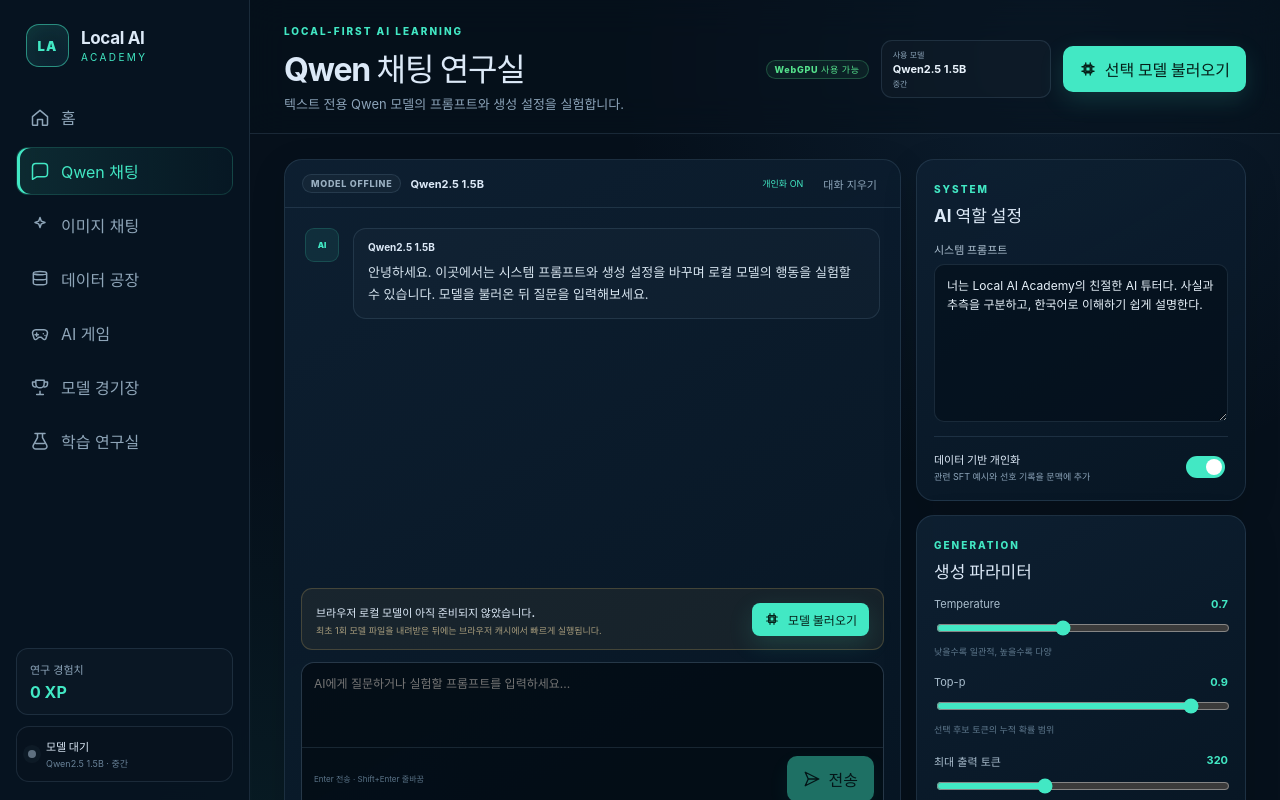
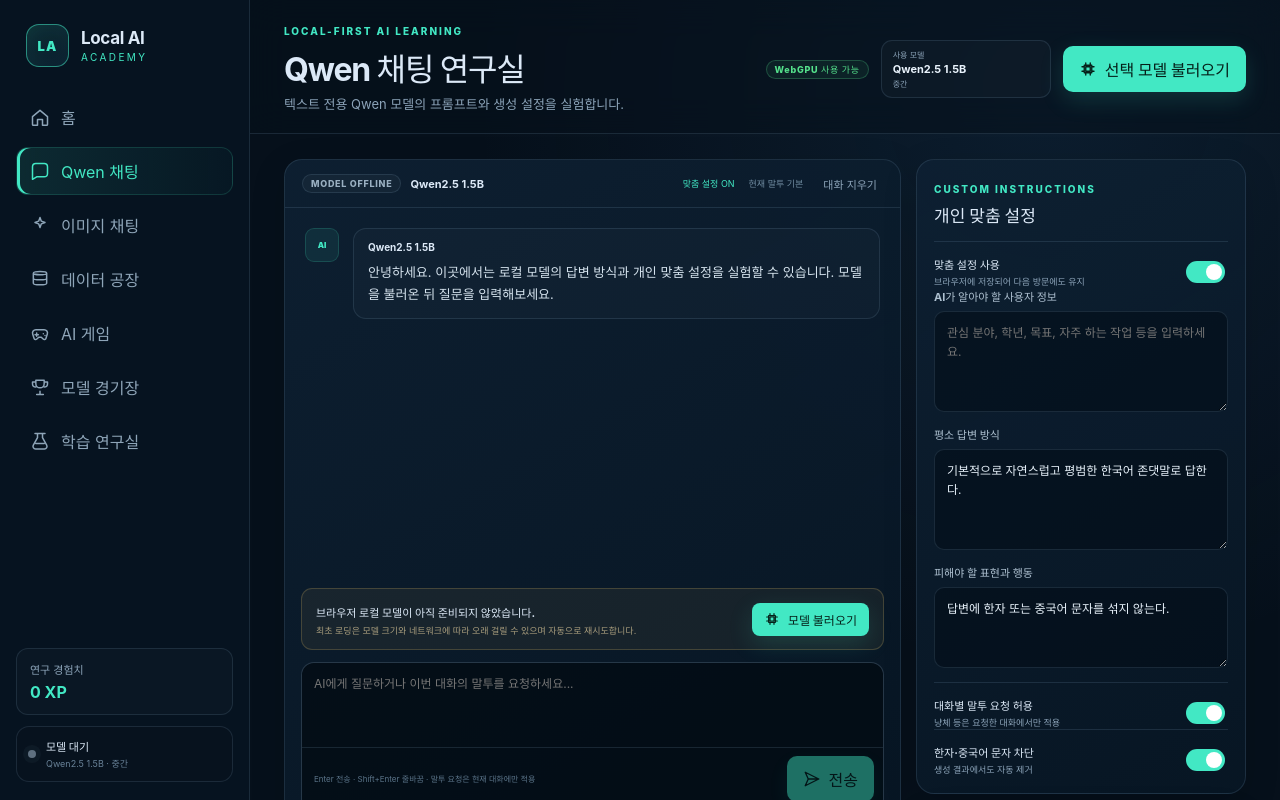
Before and after one commit to steo410/ai_aca, a React (Vite) app: page / in a window 1280 px wide. Both pictures are taken after a click on the button "Qwen 채팅". Shown: the top 800 px of the page. Built offline with nearby package versions, Linux system fonts and the light colour scheme; what @mlc-ai/web-llm would draw is missing.

Commit message:
Add custom instructions, style overrides, hanja filtering and auto scroll

```diff
--- a/src/components/ChatLab.jsx
+++ b/src/components/ChatLab.jsx
@@ -1,10 +1,61 @@
-import React, { useMemo, useRef, useState } from "react";
-import { Badge, Button, Card, Empty, Icon, Modal } from "./UI";
+import React, { useEffect, useMemo, useRef, useState } from "react";
+import { Badge, Button, Card, Icon, Modal } from "./UI";
 import { buildPersonalizedSystem } from "../lib/personalization";
 import { interruptGeneration, streamChat } from "../lib/localModel";
 
 function uid(prefix) {
   return `${prefix}-${Date.now()}-${Math.random().toString(36).slice(2, 8)}`;
+}
+
+function removeCjkIdeographs(text) {
+  return String(text ?? "")
+    .replace(/[\u3400-\u4DBF\u4E00-\u9FFF\uF900-\uFAFF]/g, "")
+    .replace(/[ \t]{2,}/g, " ")
+    .replace(/ *\n */g, "\n")
+    .trimStart();
+}
+
+function detectStyleRequest(text, currentStyle) {
+  const value = String(text ?? "").replace(/\s+/g, " ").trim();
+  if (!value) return currentStyle;
+
+  const requestsNormal = /(평범한|일반적인|보통|기본)\s*(말투|말투로|답변)|냥체\s*(그만|중지|해제)|원래\s*말투/.test(value);
+  if (requestsNormal) return "normal";
+
+  const requestsNyang = /(냥체|고양이\s*말투).*(써|사용|말해|답해|해줘)|앞으로.*냥/.test(value);
+  if (requestsNyang) return "nyang";
+
+  return currentStyle;
+}
+
+function styleInstruction(style) {
+  if (style === "nyang") {
+    return [
+      "현재 대화에서 사용자가 요청한 임시 말투는 냥체다.",
+      "문장 끝을 자연스럽게 '냥', '다냥', '해보자냥'처럼 바꾸되 모든 문장에 억지로 붙이지 않는다.",
+      "정보의 정확성과 읽기 쉬운 문장 구조를 유지한다.",
+      "사용자가 일반 말투나 평범한 말투로 돌아가라고 하면 즉시 냥체를 중단한다.",
+    ].join("\n");
+  }
+  return "현재 대화의 임시 말투는 기본 상태다. 자연스럽고 평범한 한국어 존댓말로 답한다.";
+}
+
+function buildCustomInstructionBlock(custom, conversationStyle) {
+  if (!custom?.enabled) return styleInstruction(conversationStyle);
+  const lines = [
+    "[사용자 맞춤 설정]",
+    custom.aboutUser ? `사용자 정보: ${custom.aboutUser}` : "사용자 정보: 별도 입력 없음",
+    custom.responsePreferences
+      ? `평소 응답 선호: ${custom.responsePreferences}`
+      : "평소 응답 선호: 자연스럽고 평범한 한국어 존댓말",
+    custom.avoid ? `피해야 할 표현: ${custom.avoid}` : "피해야 할 표현: 없음",
+    "한자 및 중국어 문자를 답변에 섞지 않는다. 필요한 용어는 한글 또는 영어로 쓴다.",
+    custom.allowConversationStyleOverrides
+      ? "대화 중 사용자가 요청한 말투와 형식은 맞춤 설정보다 우선하며, 사용자가 취소하면 기본 말투로 돌아간다."
+      : "대화 중 임시 말투 요청보다 저장된 응답 선호를 우선한다.",
+    styleInstruction(conversationStyle),
+  ];
+  return lines.join("\n");
 }
 
 export default function ChatLab({ state, setState, modelState, modelMeta, onLoadModel }) {
@@ -13,7 +64,7 @@
       id: "welcome",
       role: "assistant",
       content:
-        "안녕하세요. 이곳에서는 시스템 프롬프트와 생성 설정을 바꾸며 로컬 모델의 행동을 실험할 수 있습니다. 모델을 불러온 뒤 질문을 입력해보세요.",
+        "안녕하세요. 이곳에서는 로컬 모델의 답변 방식과 개인 맞춤 설정을 실험할 수 있습니다. 모델을 불러온 뒤 질문을 입력해보세요.",
       meta: null,
     },
   ]);
@@ -21,19 +72,36 @@
   const [generating, setGenerating] = useState(false);
   const [error, setError] = useState("");
   const [correction, setCorrection] = useState(null);
+  const [conversationStyle, setConversationStyle] = useState("normal");
   const textareaRef = useRef(null);
+  const messageEndRef = useRef(null);
 
   const settings = state.settings;
-  const personalizedPreview = useMemo(
-    () =>
-      buildPersonalizedSystem(
-        settings.systemPrompt,
-        input || "일반 질문",
-        state.sftExamples,
-        state.preferences,
-      ),
-    [settings.systemPrompt, input, state.sftExamples, state.preferences],
-  );
+  const customInstructions = settings.customInstructions ?? {};
+  const personalizedPreview = useMemo(() => {
+    const detectedStyle = detectStyleRequest(input, conversationStyle);
+    const base = settings.personalization
+      ? buildPersonalizedSystem(
+          settings.systemPrompt,
+          input || "일반 질문",
+          state.sftExamples,
+          state.preferences,
+        )
+      : settings.systemPrompt;
+    return `${base}\n\n${buildCustomInstructionBlock(customInstructions, detectedStyle)}`;
+  }, [
+    settings.systemPrompt,
+    settings.personalization,
+    customInstructions,
+    input,
+    conversationStyle,
+    state.sftExamples,
+    state.preferences,
+  ]);
+
+  useEffect(() => {
+    messageEndRef.current?.scrollIntoView({ behavior: generating ? "auto" : "smooth", block: "end" });
+  }, [messages, generating]);
 
   function updateSettings(patch) {
     setState((previous) => ({
@@ -42,21 +110,39 @@
     }));
   }
 
+  function updateCustomInstructions(patch) {
+    setState((previous) => ({
+      ...previous,
+      settings: {
+        ...previous.settings,
+        customInstructions: {
+          ...previous.settings.customInstructions,
+          ...patch,
+        },
+      },
+    }));
+  }
+
   async function sendMessage(event) {
     event?.preventDefault();
     const prompt = input.trim();
     if (!prompt || generating) return;
     if (modelState.status !== "ready") {
-      setError("먼저 상단의 ‘로컬 모델 불러오기’를 눌러주세요.");
+      setError("먼저 상단의 로컬 모델 불러오기를 눌러주세요.");
       return;
     }
 
+    const nextStyle = customInstructions.allowConversationStyleOverrides === false
+      ? "normal"
+      : detectStyleRequest(prompt, conversationStyle);
+    setConversationStyle(nextStyle);
     setError("");
     setInput("");
+
     const userMessage = { id: uid("user"), role: "user", content: prompt };
     const assistantId = uid("assistant");
     const visibleHistory = messages.filter((item) => item.id !== "welcome");
-    const systemContent = settings.personalization
+    const baseSystem = settings.personalization
       ? buildPersonalizedSystem(
           settings.systemPrompt,
           prompt,
@@ -64,10 +150,11 @@
           state.preferences,
         )
       : settings.systemPrompt;
+    const systemContent = `${baseSystem}\n\n${buildCustomInstructionBlock(customInstructions, nextStyle)}`;
 
     const apiMessages = [
       { role: "system", content: systemContent },
-      ...visibleHistory.slice(-8).map(({ role, content }) => ({ role, content })),
+      ...visibleHistory.slice(-12).map(({ role, content }) => ({ role, content })),
       { role: "user", content: prompt },
     ];
 
@@ -85,24 +172,31 @@
         topP: settings.topP,
         maxTokens: settings.maxTokens,
         onToken: (fullText) => {
+          const displayed = customInstructions.blockCjkIdeographs === false
+            ? fullText
+            : removeCjkIdeographs(fullText);
           setMessages((previous) =>
             previous.map((item) =>
-              item.id === assistantId ? { ...item, content: fullText } : item,
+              item.id === assistantId ? { ...item, content: displayed } : item,
             ),
           );
         },
       });
+      const finalText = customInstructions.blockCjkIdeographs === false
+        ? result.text
+        : removeCjkIdeographs(result.text);
       setMessages((previous) =>
         previous.map((item) =>
           item.id === assistantId
             ? {
                 ...item,
-                content: result.text,
+                content: finalText,
                 meta: {
                   seconds: result.elapsedSeconds,
                   tokens: result.completionTokens,
                   speed: result.tokensPerSecond,
                   personalized: settings.personalization,
+                  style: nextStyle,
                 },
               }
             : item,
@@ -124,6 +218,17 @@
   async function stop() {
     await interruptGeneration();
     setGenerating(false);
+  }
+
+  function clearConversation() {
+    setConversationStyle("normal");
+    setMessages([
+      {
+        id: "welcome",
+        role: "assistant",
+        content: "대화가 초기화되었습니다. 임시 말투도 기본 상태로 돌아갔습니다.",
+      },
+    ]);
   }
 
   function saveAsSft(messageId) {
@@ -184,23 +289,13 @@
               <strong>{modelMeta.displayName}</strong>
             </div>
             <div className="toolbar-actions">
-              <span className={`personalization-label ${settings.personalization ? "on" : ""}`}>
-                개인화 {settings.personalization ? "ON" : "OFF"}
+              <span className={`personalization-label ${customInstructions.enabled ? "on" : ""}`}>
+                맞춤 설정 {customInstructions.enabled ? "ON" : "OFF"}
               </span>
-              <button
-                className="text-button"
-                onClick={() =>
-                  setMessages([
-                    {
-                      id: "welcome",
-                      role: "assistant",
-                      content: "대화가 초기화되었습니다. 새로운 실험을 시작해보세요.",
-                    },
-                  ])
-                }
-              >
-                대화 지우기
-              </button>
+              <span className={`personalization-label ${conversationStyle === "nyang" ? "on" : ""}`}>
+                현재 말투 {conversationStyle === "nyang" ? "냥체" : "기본"}
+              </span>
+              <button className="text-button" onClick={clearConversation}>대화 지우기</button>
             </div>
           </div>
 
@@ -215,6 +310,7 @@
               />
             ))}
             {generating ? <div className="typing-indicator"><i /><i /><i /></div> : null}
+            <div ref={messageEndRef} aria-hidden="true" />
           </div>
 
           {error ? <div className="inline-error">{error}</div> : null}
@@ -222,7 +318,7 @@
             <div className="offline-callout">
               <div>
                 <strong>브라우저 로컬 모델이 아직 준비되지 않았습니다.</strong>
-                <p>최초 1회 모델 파일을 내려받은 뒤에는 브라우저 캐시에서 빠르게 실행됩니다.</p>
+                <p>최초 로딩은 모델 크기와 네트워크에 따라 오래 걸릴 수 있으며 자동으로 재시도합니다.</p>
               </div>
               <Button size="sm" icon="cpu" onClick={onLoadModel}>모델 불러오기</Button>
             </div>
@@ -239,12 +335,12 @@
                   sendMessage();
                 }
               }}
-              placeholder="AI에게 질문하거나 실험할 프롬프트를 입력하세요..."
+              placeholder="AI에게 질문하거나 이번 대화의 말투를 요청하세요..."
               rows={3}
               disabled={generating}
             />
             <div className="composer-footer">
-              <span>Enter 전송 · Shift+Enter 줄바꿈</span>
+              <span>Enter 전송 · Shift+Enter 줄바꿈 · 말투 요청은 현재 대화에만 적용</span>
               {generating ? (
                 <Button type="button" variant="danger" icon="stop" onClick={stop}>중지</Button>
               ) : (
@@ -258,6 +354,66 @@
           <Card>
             <div className="section-heading compact">
               <div>
+                <span className="eyebrow">CUSTOM INSTRUCTIONS</span>
+                <h3>개인 맞춤 설정</h3>
+              </div>
+            </div>
+            <label className="switch-row">
+              <div><strong>맞춤 설정 사용</strong><small>브라우저에 저장되어 다음 방문에도 유지</small></div>
+              <input
+                type="checkbox"
+                checked={customInstructions.enabled !== false}
+                onChange={(event) => updateCustomInstructions({ enabled: event.target.checked })}
+              />
+            </label>
+            <label className="field">
+              <span>AI가 알아야 할 사용자 정보</span>
+              <textarea
+                rows={4}
+                value={customInstructions.aboutUser ?? ""}
+                onChange={(event) => updateCustomInstructions({ aboutUser: event.target.value })}
+                placeholder="관심 분야, 학년, 목표, 자주 하는 작업 등을 입력하세요."
+              />
+            </label>
+            <label className="field">
+              <span>평소 답변 방식</span>
+              <textarea
+                rows={4}
+                value={customInstructions.responsePreferences ?? ""}
+                onChange={(event) => updateCustomInstructions({ responsePreferences: event.target.value })}
+                placeholder="예: 평소에는 자연스러운 존댓말, 단계별 설명, 전체 코드 제공"
+              />
+            </label>
+            <label className="field">
+              <span>피해야 할 표현과 행동</span>
+              <textarea
+                rows={3}
+                value={customInstructions.avoid ?? ""}
+                onChange={(event) => updateCustomInstructions({ avoid: event.target.value })}
+                placeholder="예: 한자 사용 금지, 불필요한 반복 금지"
+              />
+            </label>
+            <label className="switch-row">
+              <div><strong>대화별 말투 요청 허용</strong><small>냥체 등은 요청한 대화에서만 적용</small></div>
+              <input
+                type="checkbox"
+                checked={customInstructions.allowConversationStyleOverrides !== false}
+                onChange={(event) => updateCustomInstructions({ allowConversationStyleOverrides: event.target.checked })}
+              />
+            </label>
+            <label className="switch-row">
+              <div><strong>한자·중국어 문자 차단</strong><small>생성 결과에서도 자동 제거</small></div>
+              <input
+                type="checkbox"
+                checked={customInstructions.blockCjkIdeographs !== false}
+                onChange={(event) => updateCustomInstructions({ blockCjkIdeographs: event.target.checked })}
+              />
+            </label>
+          </Card>
+
+          <Card>
+            <div className="section-heading compact">
+              <div>
                 <span className="eyebrow">SYSTEM</span>
                 <h3>AI 역할 설정</h3>
               </div>
@@ -265,7 +421,7 @@
             <label className="field">
               <span>시스템 프롬프트</span>
               <textarea
-                rows={7}
+                rows={6}
                 value={settings.systemPrompt}
                 onChange={(event) => updateSettings({ systemPrompt: event.target.value })}
               />
@@ -287,59 +443,27 @@
                 <h3>생성 파라미터</h3>
               </div>
             </div>
-            <RangeField
-              label="Temperature"
-              value={settings.temperature}
-              min={0.1}
-              max={1.5}
-              step={0.1}
-              description="낮을수록 일관적, 높을수록 다양"
-              onChange={(value) => updateSettings({ temperature: value })}
-            />
-            <RangeField
-              label="Top-p"
-              value={settings.topP}
-              min={0.1}
-              max={1}
-              step={0.05}
-              description="선택 후보 토큰의 누적 확률 범위"
-              onChange={(value) => updateSettings({ topP: value })}
-            />
-            <RangeField
-              label="최대 출력 토큰"
-              value={settings.maxTokens}
-              min={64}
-              max={768}
-              step={32}
-              description="답변 최대 길이"
-              onChange={(value) => updateSettings({ maxTokens: value })}
-            />
+            <RangeField label="Temperature" value={settings.temperature} min={0.1} max={1.5} step={0.1} description="낮을수록 일관적, 높을수록 다양" onChange={(value) => updateSettings({ temperature: value })} />
+            <RangeField label="Top-p" value={settings.topP} min={0.1} max={1} step={0.05} description="선택 후보 토큰의 누적 확률 범위" onChange={(value) => updateSettings({ topP: value })} />
+            <RangeField label="최대 출력 토큰" value={settings.maxTokens} min={64} max={768} step={32} description="답변 최대 길이" onChange={(value) => updateSettings({ maxTokens: value })} />
           </Card>
 
           <Card className="prompt-preview-card">
             <div className="section-heading compact">
               <div>
                 <span className="eyebrow">CONTEXT PREVIEW</span>
-                <h3>개인화 문맥 미리보기</h3>
+                <h3>실제 적용 문맥</h3>
               </div>
             </div>
-            <pre>{settings.personalization ? personalizedPreview : settings.systemPrompt}</pre>
+            <pre>{personalizedPreview}</pre>
           </Card>
         </aside>
       </div>
 
       {correction ? (
         <Modal title="더 좋은 답변으로 수정" onClose={() => setCorrection(null)}>
-          <p className="modal-description">
-            수정한 답변은 chosen, 기존 모델 답변은 rejected로 저장되어 선호 학습 데이터가 됩니다.
-          </p>
-          <textarea
-            className="modal-textarea"
-            rows={10}
-            value={correction.text}
-            onChange={(event) => setCorrection({ ...correction, text: event.target.value })}
-            placeholder="정확하고 더 좋은 답변을 입력하세요."
-          />
+          <p className="modal-description">수정한 답변은 chosen, 기존 모델 답변은 rejected로 저장되어 선호 학습 데이터가 됩니다.</p>
+          <textarea className="modal-textarea" rows={10} value={correction.text} onChange={(event) => setCorrection({ ...correction, text: event.target.value })} placeholder="정확하고 더 좋은 답변을 입력하세요." />
           <div className="modal-actions">
             <Button variant="ghost" onClick={() => setCorrection(null)}>취소</Button>
             <Button onClick={saveCorrection} disabled={!correction.text.trim()}>선호 데이터로 저장</Button>
@@ -359,9 +483,7 @@
         <div className="message-header">
           <strong>{isAssistant ? modelName : "사용자"}</strong>
           {message.meta ? (
-            <span>
-              {message.meta.seconds.toFixed(1)}초 · {message.meta.tokens} tokens · {message.meta.speed.toFixed(1)} tok/s
-            </span>
+            <span>{message.meta.seconds.toFixed(1)}초 · {message.meta.tokens} tokens · {message.meta.speed.toFixed(1)} tok/s</span>
           ) : null}
         </div>
         <div className="message-content">{message.content || "생성 중..."}</div>
@@ -380,14 +502,7 @@
   return (
     <label className="range-field">
       <div><span>{label}</span><strong>{value}</strong></div>
-      <input
-        type="range"
-        min={min}
-        max={max}
-        step={step}
-        value={value}
-        onChange={(event) => onChange(Number(event.target.value))}
-      />
+      <input type="range" min={min} max={max} step={step} value={value} onChange={(event) => onChange(Number(event.target.value))} />
       <small>{description}</small>
     </label>
   );
```
